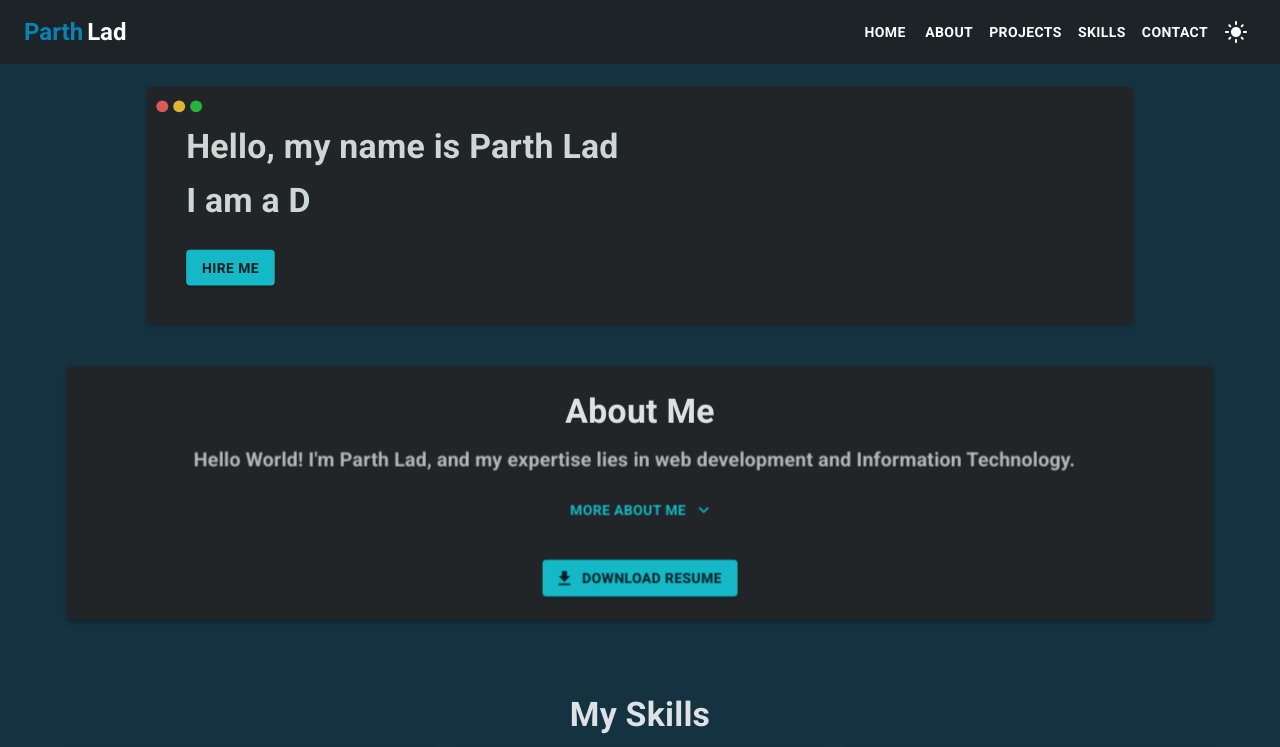
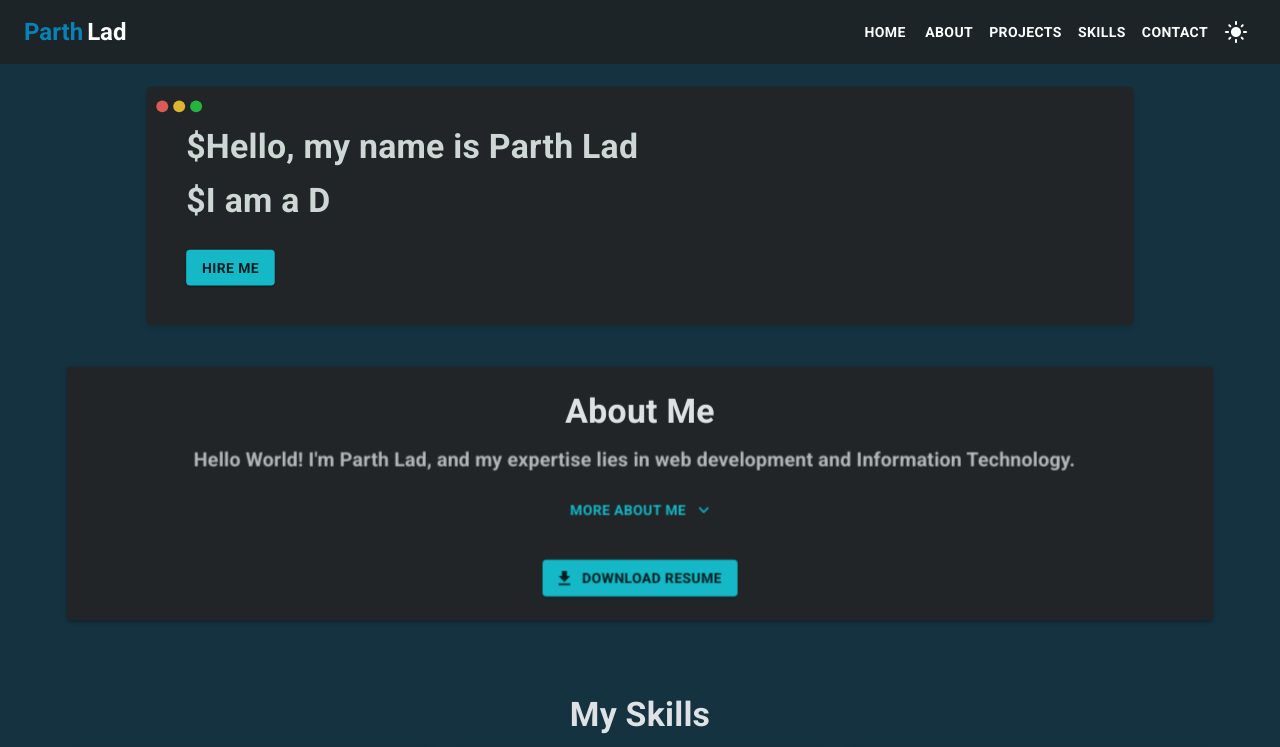
Before and after one commit to ParthKLad/web-portfolio, a React (Create React App) app: page / in a window 1280 px wide. Shown: the top 747 px of the page. Built offline with nearby package versions, Linux system fonts and the light colour scheme.

Commit message:
Update Home.js

```diff
--- a/src/components/Home.js
+++ b/src/components/Home.js
@@ -47,8 +47,8 @@ function Home({ handleNavItemClicked, navItems }) {
         <span className="minimize"></span>
         <span className="maximize"></span>
       </div>
-      <Typography variant="h4" gutterBottom>Hello, my name is Parth Lad</Typography>
-      <Typography variant="h4" gutterBottom>I am {phrase}</Typography>
+      <Typography variant="h4" gutterBottom>$Hello, my name is Parth Lad</Typography>
+      <Typography variant="h4" gutterBottom>$I am {phrase}</Typography>
       <Button
         variant="contained"
         sx={{ mt: 2, backgroundColor: 'rgb(20,206,220)', '&:hover': { backgroundColor: 'rgb(17,185,197)' }}}
```
